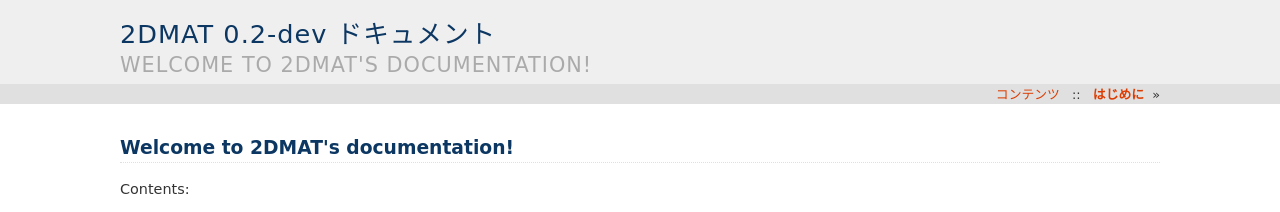
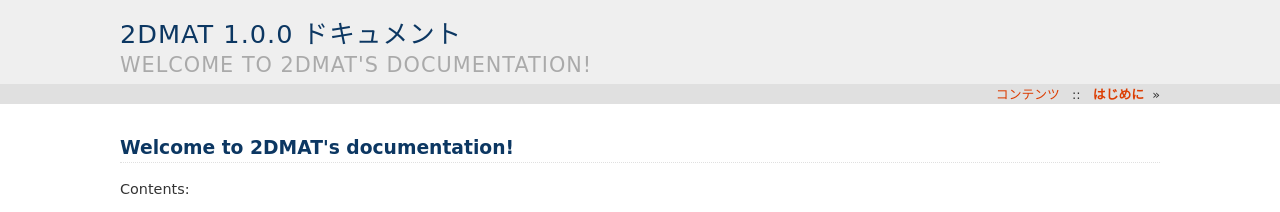
Before and after one commit to issp-center-dev/2DMAT, a Sphinx documentation site: the page built from doc/ja/source/index.rst, in a window 1280 px wide. Shown: the top 212 px of the page. Built offline with Sphinx 7.4.7, drawn with Linux system fonts in a browser that asks for light colours.

Commit message:
fix version number

```diff
--- a/doc/ja/source/conf.py
+++ b/doc/ja/source/conf.py
@@ -22,7 +22,7 @@ copyright = '2020-, 2DMAT developers'
 author = '2DMAT developers'
 
 # The full version, including alpha/beta/rc tags
-release = '0.2-dev'
+release = '1.0.0'
 
 
 # -- General configuration ---------------------------------------------------
```
